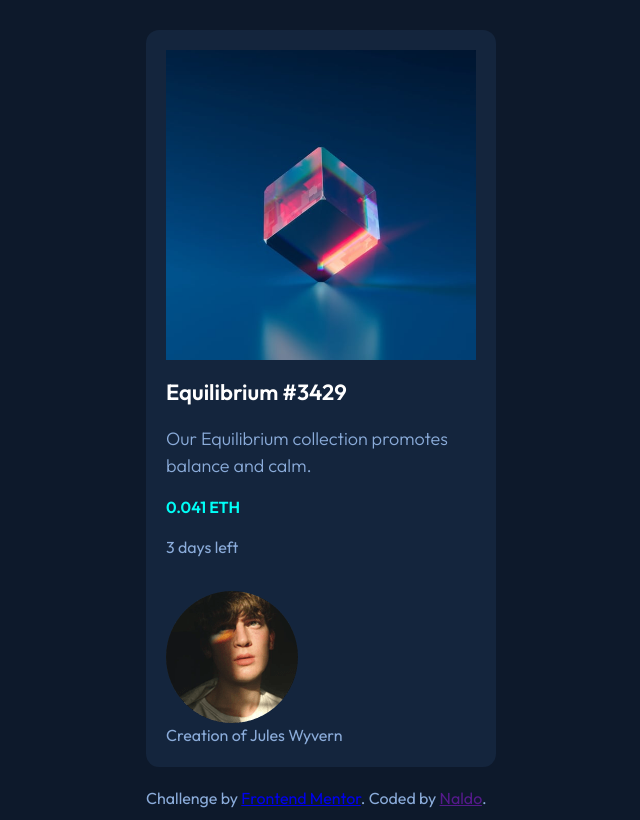
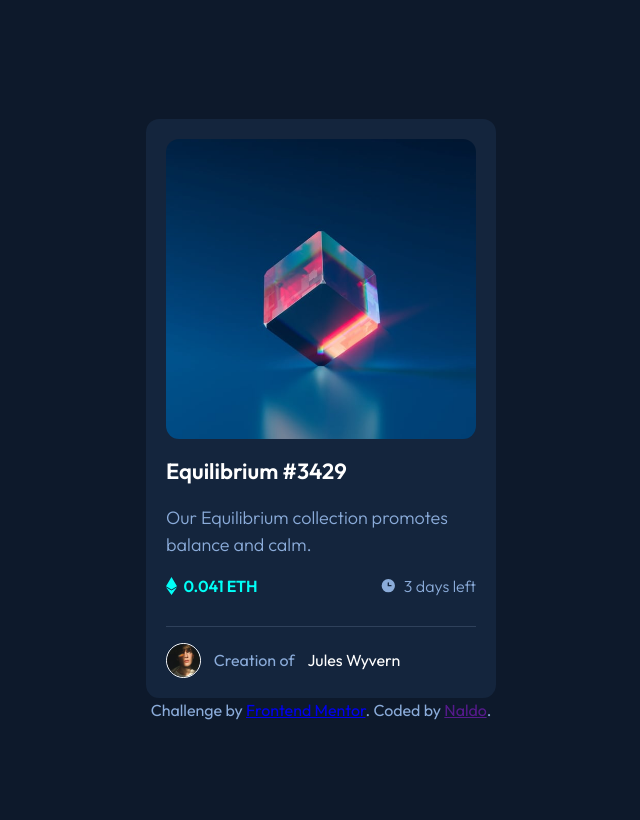
Before and after one commit to Naldoh/nft-preview-card-component-main, a plain HTML site: page index.html in a window 1280 px wide. Shown: the whole page, without its empty margins (319-959 px from the left). Drawn offline with Linux system fonts and the light colour scheme.

Commit message:
first render

```diff
--- a/index.html
+++ b/index.html
@@ -16,9 +16,16 @@
 
   <main>
     <article class="crypto">
+      <div class="image_container">
         <img src="images/image-equilibrium.jpg" alt="photo of a glass cube named Equilibrium">
 
+        <div class="image_hoveredeye">
+          <img src="images/icon-view.svg" alt="an eye when we hover the cube image">
+        </div>
+      </div>
+
       <div class="crypto__body">
+
         <h1 class="crypto__name">
           Equilibrium #3429
         </h1>
@@ -27,19 +34,21 @@
           Our Equilibrium collection promotes balance and calm.
         </p>
 
+        <div class="crypto__infos">
           <div class="crypto__price">
+            <img src="images/icon-ethereum.svg" alt="icon of ethereum's logo">
               0.041 ETH
           </div>
 
           <div class="crypto__time-left">
+            <img src="images/icon-clock.svg" alt="icon of clock">
               3 days left
           </div>
-
-        <div class="crypto__line"></div>
+        </div>
 
         <div class="crypto__author">
-          <img src="images/image-avatar.png" alt="round portrait of the author">
-          Creation of Jules Wyvern
+          <img src="images/image-avatar.png" alt="round portrait of the author" class="crypto__avatar">
+          Creation of <span>Jules Wyvern</span>
         </div>
 
       </div>
--- a/style.css
+++ b/style.css
@@ -61,19 +61,58 @@ body {
   font-family: "Outfit", sans-serif;
   background-color: var(--Very-dark-blue-main-BG);
   color: var(--Soft-blue);
-  display: grid;
+  display: flex;
   align-items: center;
   justify-content: center;
+  flex-direction: column;
   margin: 1.25rem;
 }
 
 .crypto {
-  display: grid;
+  display: flex;
+  align-items: center;
+  flex-direction: column;
   background-color: var(--Very-dark-blue-card-BG);
   padding: 1.25rem;
   border-radius: 0.825rem;
   overflow: hidden;
   width: 350px;
+}
+
+.image_container {
+  position: relative;
+  width: 100%;
+  height: 300px;
+  cursor: pointer;
+}
+
+.image_hoveredeye {
+  position: absolute;
+  width: 100%;
+  height: 100%;
+  top: 0;
+  left: 0;
+  background-color: var(--Cyan);
+  opacity: 0;
+  border-radius: 0.825rem;
+}
+
+.image_hoveredeye img {
+  position: absolute;
+  top: 50%;
+  left: 50%;
+  transform: translate(-50%, -50%);
+}
+
+.crypto .image_container:hover .image_hoveredeye {
+  opacity: 0.75;
+}
+
+.image_container > img {
+  object-fit: cover;
+  width: 100%;
+  height: 100%;
+  border-radius: 0.825rem;
 }
 
 .crypto__body {
@@ -93,16 +132,49 @@ body {
   font-size: 18px;
 }
 
-.crypto__price, .crypto__time-left {
+.crypto__infos {
   display: flex;
+  flex-direction: row;
   justify-content: space-between;
+  border-bottom: 0.12rem solid hsl(215, 32%, 27%);
+  padding-bottom: 1.75rem;
+
 }
-
 .crypto__price {
+  display: flex;
+  align-items: center;
+  gap: 0.4rem;
   font-weight: 600;
   color: var(--Cyan);
 }
 
 .crypto__time-left {
+  display: flex;
+  align-items: center;
+  gap: 0.4rem;
+  font-weight: 300;
+}
 
+.crypto__author {
+  display: flex;
+  align-items: center;
+  gap: 0.80rem;
 }
+
+.crypto__avatar {
+  width: 35px;
+  border: 0.05rem solid white;
+  border-radius: 1.5rem;
+}
+
+span {
+  color: white;
+}
+
+.crypto__image-equilibrium, h1, span {
+  cursor: pointer;
+}
+
+h1:hover, span:hover {
+ color:hsl(178, 100%, 50%)
+}
```
Lines whose indentation alone changed are shown as unchanged.
